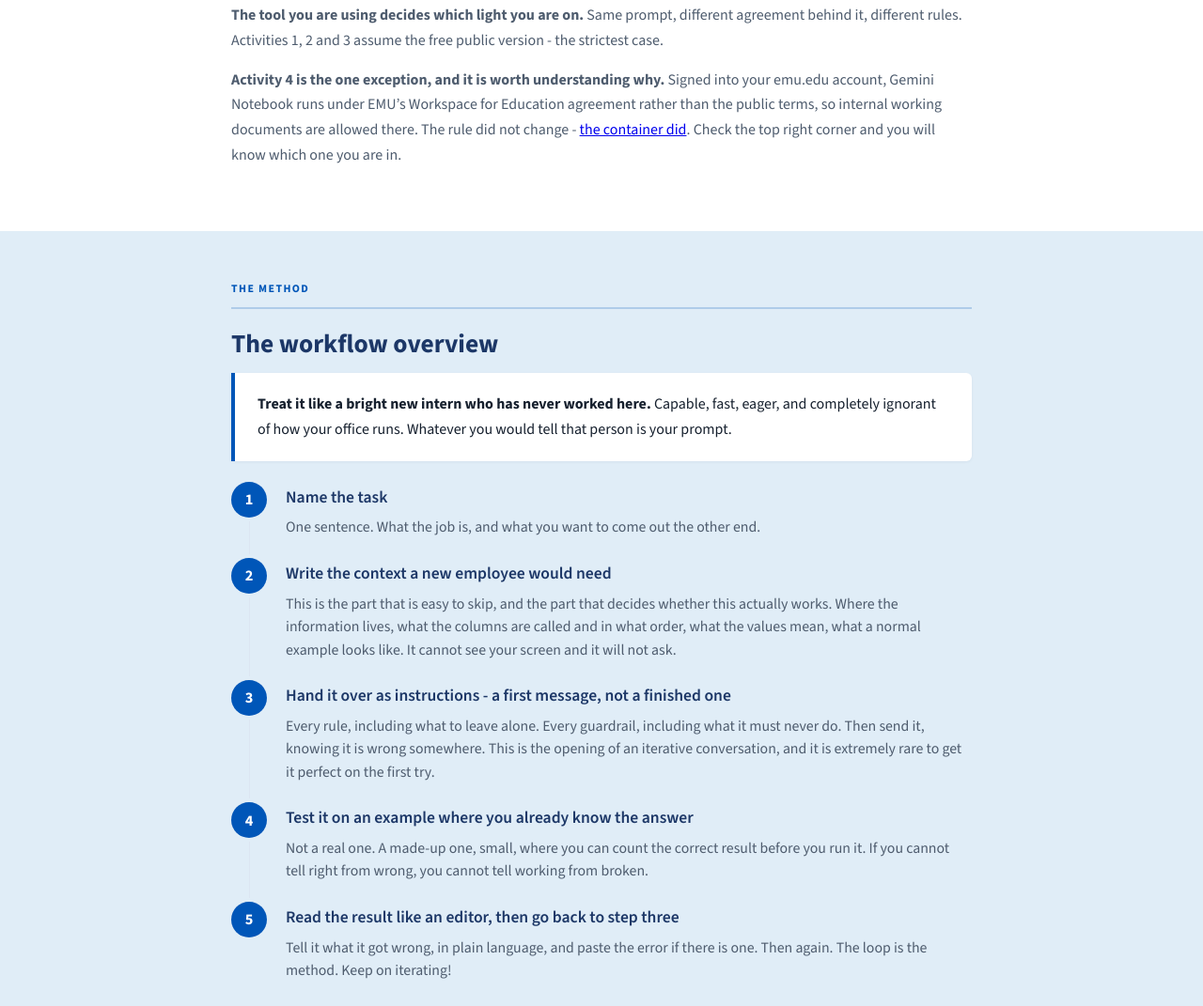
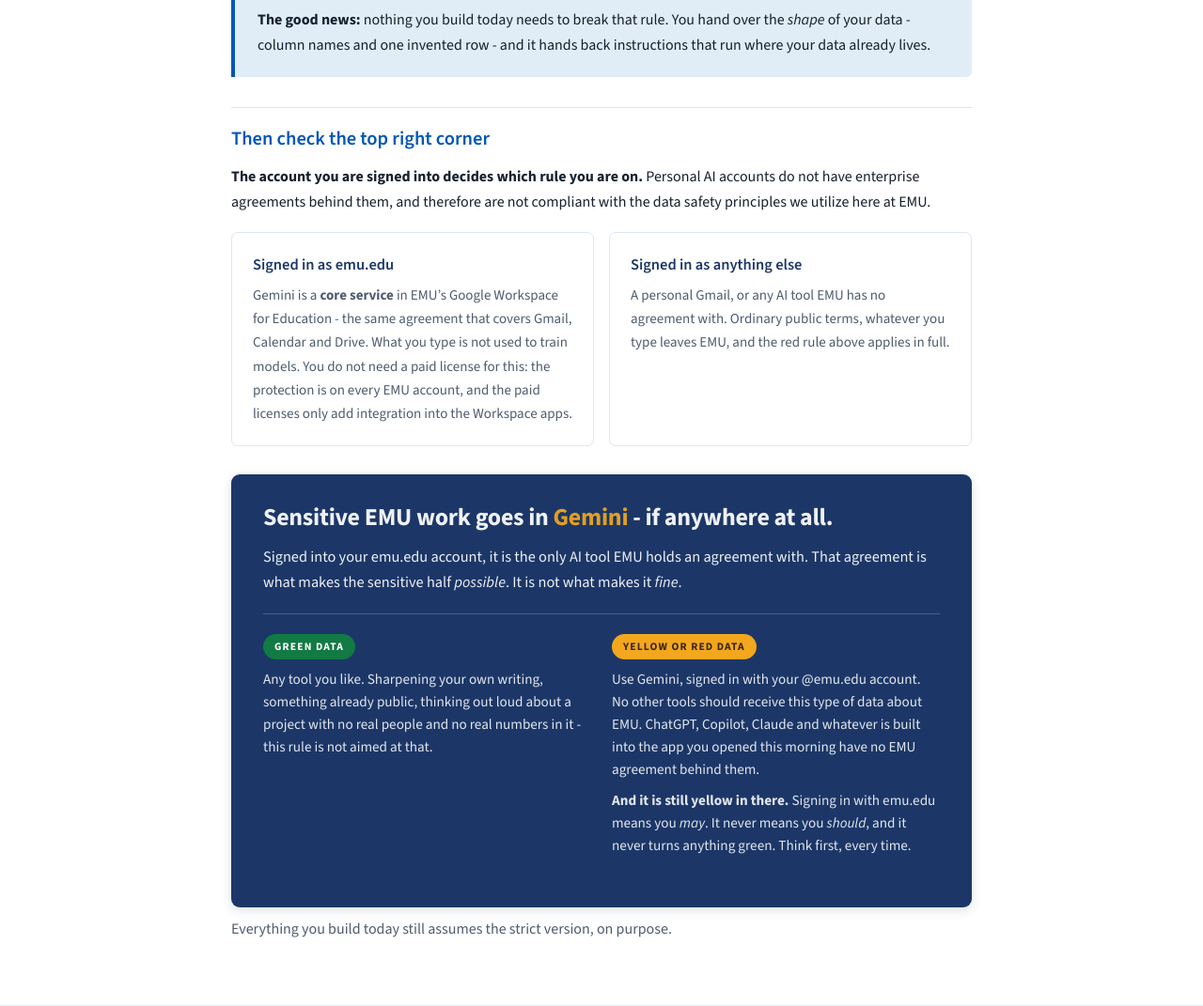
Before and after one commit to lukelitwiller-ui/EMU-AI-Workshop, a plain HTML site: page index.html in a window 1280 px wide. Shown: the part 1569-2640 px from the top of the page at 94% size. Drawn offline with nearby package versions, Linux system fonts and the light colour scheme.

Commit message:
Update index.html

```diff
--- a/index.html
+++ b/index.html
@@ -91,6 +91,18 @@
 
 /* ── callouts ──────────────────────────────────────── */
 .callout{background:#fff;border-left:4px solid var(--emu-blue);padding:20px 24px;margin:0 0 18px;border-radius:0 6px 6px 0;box-shadow:0 1px 3px rgba(16,44,82,.06)}
+.directive{background:var(--emu-blue-mid);color:#fff;border-radius:9px;padding:30px 34px 32px;margin:30px 0 0;box-shadow:0 3px 12px rgba(16,44,82,.14)}
+.directive .dhead{font-family:var(--font-sans);font-weight:700;font-size:1.62rem;line-height:1.22;letter-spacing:-.01em;color:#fff;margin:0 0 14px}
+.directive .dhead em{font-style:normal;color:var(--emu-yellow)}
+.directive p{color:#fff;font-size:1.02rem;line-height:1.62;margin:0 0 12px;opacity:.93}
+.directive p:last-child{margin-bottom:0}
+.directive strong{color:#fff}
+.dsplit{display:grid;grid-template-columns:1fr 1fr;gap:22px;margin:20px 0 18px;padding:20px 0 4px;border-top:1px solid rgba(255,255,255,.2)}
+@media(max-width:760px){.dsplit{grid-template-columns:1fr;gap:18px}}
+.dsplit p{font-size:.95rem;line-height:1.58;margin:0;opacity:.88}
+.dtag{display:inline-block;font-size:.72rem;font-weight:700;letter-spacing:.1em;text-transform:uppercase;border-radius:20px;padding:4px 12px;margin:0 0 9px;background:var(--emu-yellow);color:#3A2600}
+.dtag.go{background:#127A43;color:#fff}
+@media(max-width:760px){.directive{padding:24px 22px 26px}.directive .dhead{font-size:1.34rem}}
 .callout p:last-child,.callout ul:last-child{margin-bottom:0}
 .callout.warn{border-left-color:var(--emu-yellow)}
 .band-white .callout{background:var(--emu-blue-light);box-shadow:none}
@@ -589,7 +601,7 @@
   <div class="hero" id="top">
     <div class="wrap">
       <h1>From a repetitive task to a working solution</h1>
-      <p class="lede">Everything from today lives here: what is safe to put into a public AI tool, the method, three things to build with it, and one to experiment with. Free tools only.</p>
+      <p class="lede">Everything from today lives here: what is safe to put into an AI tool, the method, three things to build with it, and one to experiment with. No paid license needed.</p>
       <div class="actmap">
         <a class="actcard now" href="#activity-1">
           <span class="acthead"><span class="actnum">Activity 1</span><span class="actwhen now">Start here</span></span>
@@ -640,7 +652,8 @@
     <div class="wrap">
       <p class="section-header">Read this first</p>
       <h2>What goes in the box</h2>
-      <p class="lede">Every tool on this page is public, which means whatever you type into it leaves EMU.</p>
+      <p class="lede">Always start with the strictest (red) version of the rule. Then check which tool you are actually in, because that is the thing that may move you toward yellow/green.</p>
+      <p><strong>The colors describe the data you are about to hand over</strong> - not the tool, and not the task. Look at what is in your clipboard and decide which of these three it is. Everything else on this page follows from that one call.</p>
       <div class="lights">
         <div class="light green">
           <p class="lname">Green &middot; go ahead</p>
@@ -666,8 +679,34 @@
       <div class="callout" style="margin-top:26px">
         <p><strong>The good news:</strong> nothing you build today needs to break that rule. You hand over the <em>shape</em> of your data - column names and one invented row - and it hands back instructions that run where your data already lives.</p>
       </div>
-      <p class="muted" style="margin-top:18px"><strong>The tool you are using decides which light you are on.</strong> Same prompt, different agreement behind it, different rules. Activities 1, 2 and 3 assume the free public version - the strictest case.</p>
-      <p class="muted" style="margin-top:10px"><strong>Activity 4 is the one exception, and it is worth understanding why.</strong> Signed into your emu.edu account, Gemini Notebook runs under EMU&rsquo;s Workspace for Education agreement rather than the public terms, so internal working documents are allowed there. The rule did not change - <a href="#activity-4">the container did</a>. Check the top right corner and you will know which one you are in.</p>
+      <h3 class="stepshead" style="margin-top:32px">Then check the top right corner</h3>
+      <p><strong>The account you are signed into decides which rule you are on.</strong> Personal AI accounts do not have enterprise agreements behind them, and therefore are not compliant with the data safety principles we utilize here at EMU.</p>
+      <div class="grid" style="margin-top:18px">
+        <div class="card">
+          <h3>Signed in as emu.edu</h3>
+          <p>Gemini is a <strong>core service</strong> in EMU&rsquo;s Google Workspace for Education - the same agreement that covers Gmail, Calendar and Drive. What you type is not used to train models. You do not need a paid license for this: the protection is on every EMU account, and the paid licenses only add integration into the Workspace apps.</p>
+        </div>
+        <div class="card">
+          <h3>Signed in as anything else</h3>
+          <p>A personal Gmail, or any AI tool EMU has no agreement with. Ordinary public terms, whatever you type leaves EMU, and the red rule above applies in full.</p>
+        </div>
+      </div>
+      <div class="directive">
+        <p class="dhead">Sensitive EMU work goes in <em>Gemini</em> - if anywhere at all.</p>
+        <p>Signed into your emu.edu account, it is the only AI tool EMU holds an agreement with. That agreement is what makes the sensitive half <em>possible</em>. It is not what makes it <em>fine</em>.</p>
+        <div class="dsplit">
+          <div>
+            <span class="dtag go">Green data</span>
+            <p>Any tool you like. Sharpening your own writing, something already public, thinking out loud about a project with no real people and no real numbers in it - this rule is not aimed at that.</p>
+          </div>
+          <div>
+            <span class="dtag">Yellow or red data</span>
+            <p>Use Gemini, signed in with your @emu.edu account. No other tools should receive this type of data about EMU. ChatGPT, Copilot, Claude and whatever is built into the app you opened this morning have no EMU agreement behind them.</p>
+            <p style="margin-top:9px"><strong>And it is still yellow in there.</strong> Signing in with emu.edu means you <em>may</em>. It never means you <em>should</em>, and it never turns anything green. Think first, every time.</p>
+          </div>
+        </div>
+      </div>
+      <p class="muted" style="margin-top:10px">Everything you build today still assumes the strict version, on purpose.</p>
     </div>
   </section>
 
@@ -1272,8 +1311,8 @@
       <p class="muted">Try three things off the list, ignore the rest, and pay attention to what occurs to you along the way. That last part is the actual assignment.</p>
 
       <div class="callout" style="margin-top:26px">
-        <p><strong>Check the top right corner before you upload anything.</strong> Signed in with your <strong>emu.edu</strong> account, this runs under EMU&rsquo;s Google Workspace for Education agreement: your files are not read by humans and are not used to train anything. Signed in with a personal Gmail, it is an ordinary public tool and the red rule applies in full.</p>
-        <p style="margin-top:10px">Same page, same buttons, entirely different agreement behind them. If that corner does not say emu.edu, stop and fix it before you go any further.</p>
+        <p><strong>Check the top right corner before you upload anything.</strong> Same rule as <a href="#data-rule">the top of this page</a> - but this is where it actually bites. It is the one activity where you hand over your own documents instead of a made-up example.</p>
+        <p style="margin-top:10px">If that corner does not say <strong>emu.edu</strong>, stop and fix it before you go any further.</p>
       </div>
 
       <h3 class="stepshead">Getting in</h3>
@@ -1335,8 +1374,8 @@
       <ol class="takeaways">
         <li>
           <h3>Send the shape, not the record</h3>
-          <p>In the first three activities the AI never saw a real person or a real number. It got column names, invented rows and rules - and the code it wrote ran in your Drive, where the data already lived. Before you paste anything into a public tool at your desk, ask the one question: <strong>is this green?</strong></p>
-          <p class="tksub">Activity 4 is the exception that proves it: the same document is fine in one account and not in another. Check the corner, every time.</p>
+          <p>In the first three activities the AI never saw a real person or a real number. It got column names, invented rows and rules - and the code it wrote ran in your Drive, where the data already lived. That is worth doing even where you are allowed to do otherwise, because it is the version that keeps working in tools EMU has no agreement with.</p>
+          <p class="tksub">Two questions before you paste anything, anywhere: <strong>which corner am I in</strong>, and <strong>is this mine to hand over?</strong></p>
         </li>
         <li>
           <h3>The method is the part that transfers</h3>
@@ -1508,7 +1547,7 @@
         '</div></div>') },
 
     { title: 'Read the traffic lights before you type anything',
-      body: 'Every tool used today is the free, public version, which means whatever you type into it leaves EMU. The section at the top of the page sorts what you might paste into three buckets. It is short. Read it once and the rest of the day is easy.',
+      body: 'The section at the top of the page sorts what you might paste into three buckets, then tells you the one thing that moves them: which account you are signed into. It is short. Read it once and the rest of the day is easy.',
       note: 'Nothing you build today needs to break the red rule. You hand over the shape of your data - column names and one invented row - and it hands back instructions that run where your real data already lives.',
       frame: win('What goes in the box',
         '<div class="mk-lights">' +
```
